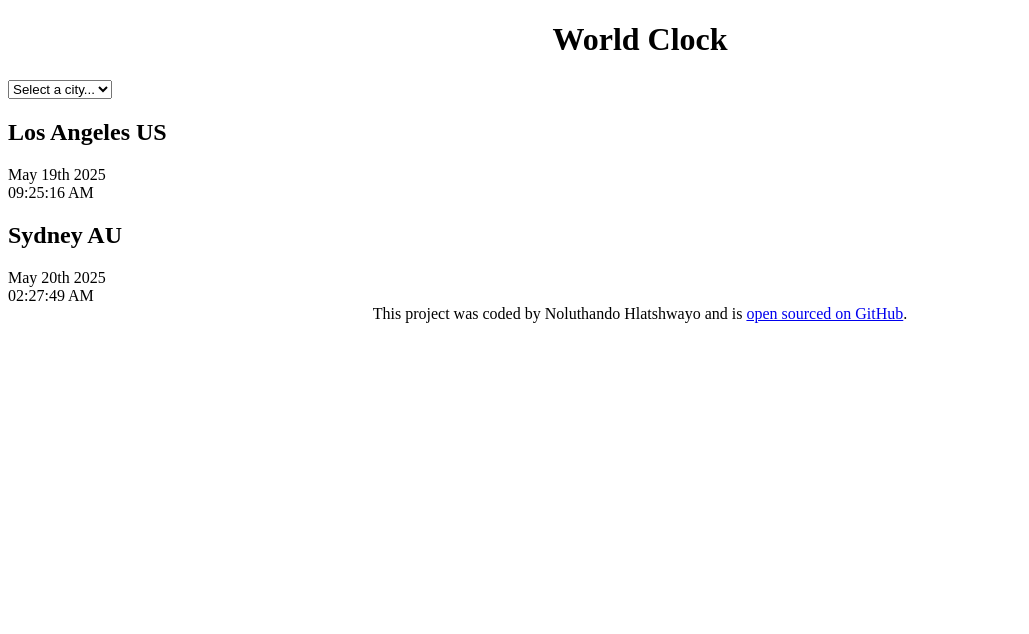
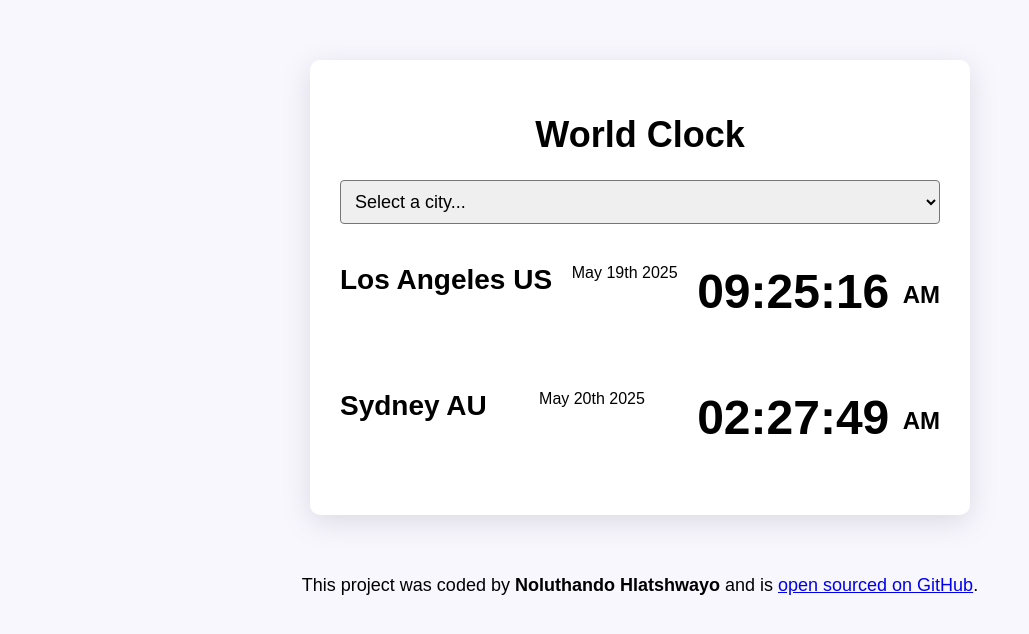
Before and after one commit to Noluthandohlatshwayo/world-clock, a plain HTML site: page index.html in a window 1280 px wide. Shown: the whole page, without its empty margins (0-1029 px from the left). Drawn offline with Linux system fonts and the light colour scheme; a script that the page names is missing.

Commit message:
updated css,html and js

```diff
--- a/css/styles.css
+++ b/css/styles.css
@@ -1,6 +1,65 @@
+body {
+  background-color: #f9f7fe;
+  font-family: sans-serif;
+}
+
 h1 {
   text-align: center;
+  font-family: sans-serif;
+  font-size: 36px;
 }
+
+h2 {
+  margin: 0 0 5px;
+  font-size: 28px;
+}
+
+select {
+  display: block;
+  width: 100%;
+  font-size: 18px;
+  border-radius: 4px;
+  padding: 10px;
+}
+
+.container {
+  max-width: 600px;
+  margin: 60px auto;
+  background: white;
+  padding: 30px;
+  box-shadow: rgba(100, 100, 111, 0.2) 0px 7px 29px 0px;
+  border-radius: 10px;
+}
+
+.city {
+  display: flex;
+  margin: 10px 0;
+  justify-content: space-between;
+  padding: 30px 0;
+  border-bottom: 1px dashed rgba(0, 0, 0, 0 2);
+}
+
+.city:last-child {
+  border: none;
+}
+
+.date {
+  opacity: 0.7;
+}
+
+.time {
+  font-size: 48px;
+  font-weight: bold;
+}
+
+.time small {
+  font-size: 24px;
+  vertical-align: middle;
+  line-height: 48px;
+}
+
 footer {
   text-align: center;
+  font-size: 18px;
+  color: rgba(0, 0, 0, 0 8);
 }
--- a/index.html
+++ b/index.html
@@ -22,16 +22,16 @@
         <div class="city">
             <h2>Los Angeles US</h2>
             <div class="'date">May 19th 2025</div>
-            <div class="time">09:25:16 AM</div>
+            <div class="time">09:25:16 <small> AM </small></div>
         </div>
         <div class="city">
             <h2>Sydney AU</h2>
             <div class="'date">May 20th 2025</div>
-            <div class="time">02:27:49 AM</div>
+            <div class="time">02:27:49 <small> AM </small></div>
         </div>
     </div>
     <footer>
-        This project was coded by Noluthando Hlatshwayo and is <a
+        This project was coded by <strong>Noluthando Hlatshwayo</strong> and is <a
             href="https://github.com/Noluthandohlatshwayo/world-clock.git" target="_blank">open sourced on GitHub</a>.
     </footer>
     <script src="javascript/index.js"></script>
--- a/javascript/index.js
+++ /dev/null
@@ -1 +0,0 @@
-alert 'hello'
```
